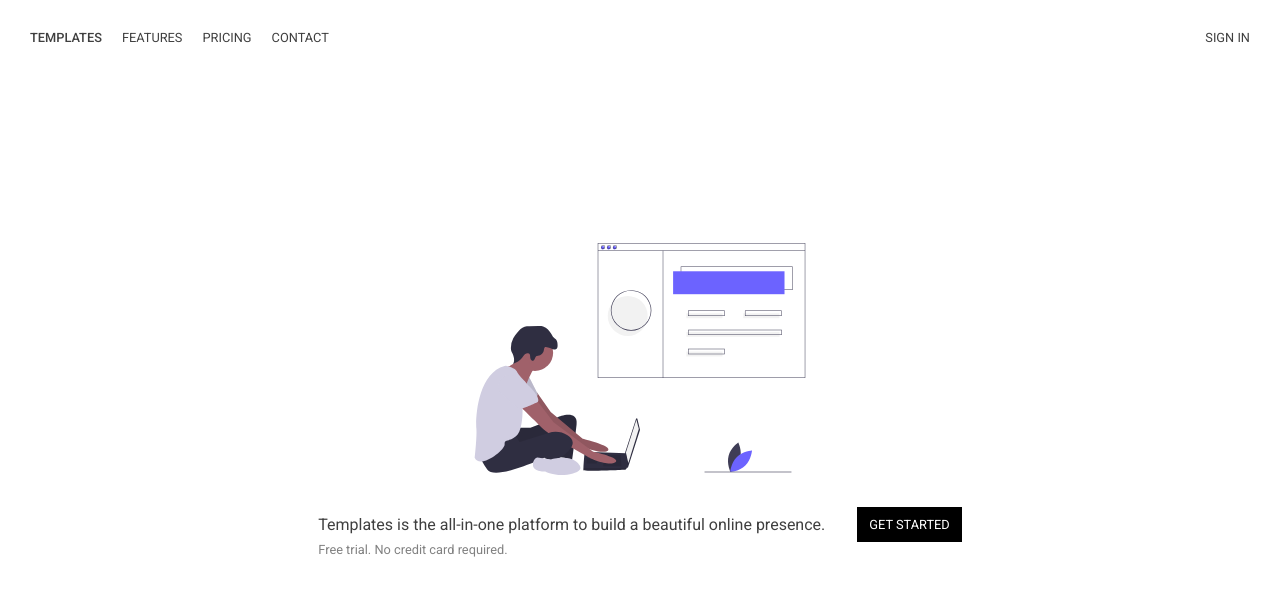
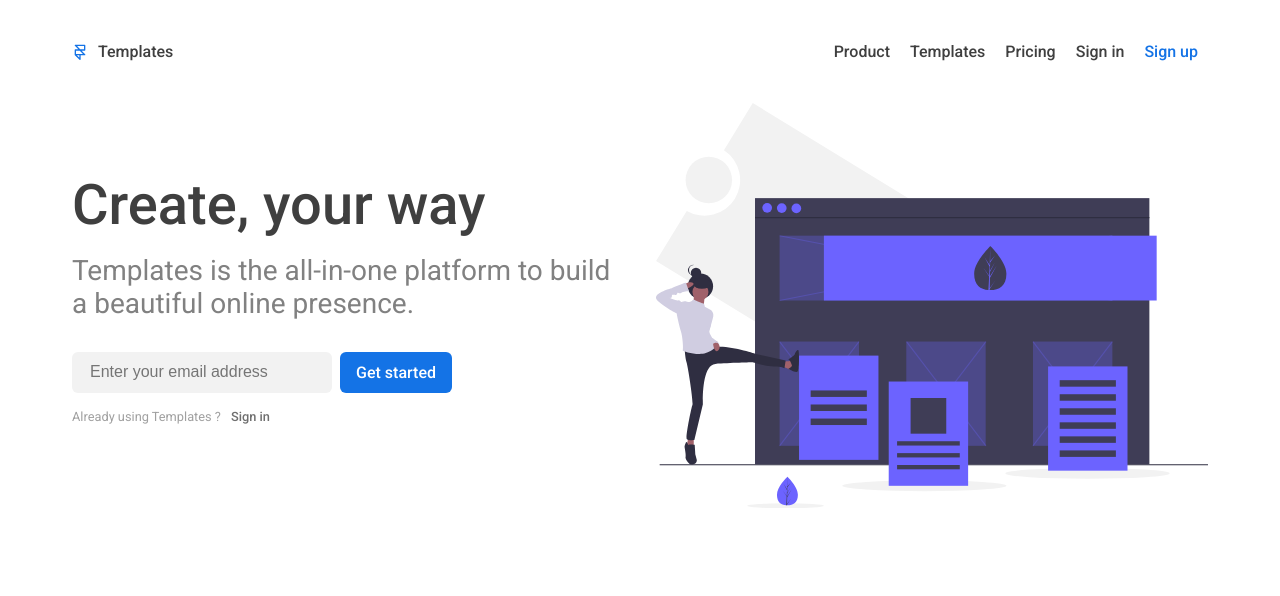
Before and after one commit to malcodeman/apage-client, a React (Create React App) app: page / in a window 1280 px wide. Shown: the top 596 px of the page. Built offline with nearby package versions, Linux system fonts and the light colour scheme; no server answers.

Commit message:
Improves home page

```diff
--- a/src/core/styles/themes/light.js
+++ b/src/core/styles/themes/light.js
@@ -4,11 +4,11 @@ export default {
   secondary: "#818181",
   backgroundPrimary: "#000000",
   backgroundSecondary: "#FFFFFF",
-  backgroundInput: "#FFFFFF",
+  backgroundInput: "#f2f2f2",
   backgroundColorTransition: "background-color 0.2s ease",
   error: "#f82b60",
   link: "#2680eb",
   borderColor: "#DDDDDD",
   borderWidth: "1px",
-  borderRadius: "2px"
+  borderRadius: "3px"
 };
--- /dev/null
+++ b/src/features/commonComponents/Logo.js
@@ -0,0 +1,33 @@
+import React from "react";
+import PropTypes from "prop-types";
+
+function Logo(props) {
+  const { color, size } = props;
+
+  return (
+    <svg
+      width={size}
+      height={size}
+      stroke={color}
+      viewBox="0 0 24 24"
+      fill="none"
+      stroke-width="2"
+      stroke-linecap="round"
+      stroke-linejoin="round"
+    >
+      <path d="M5 16V9h14V2H5l14 14h-7m-7 0l7 7v-7m-7 0h7" />
+    </svg>
+  );
+}
+
+Logo.propTypes = {
+  color: PropTypes.string,
+  size: PropTypes.oneOfType([PropTypes.string, PropTypes.number])
+};
+
+Logo.defaultProps = {
+  color: "currentColor",
+  size: "24"
+};
+
+export default Logo;
--- a/src/features/home/components/Home.js
+++ b/src/features/home/components/Home.js
@@ -1,30 +1,34 @@
 import React from "react";
-import styled from "styled-components";
+import styled, { withTheme } from "styled-components";
 import { Link } from "react-router-dom";
 
-import { ReactComponent as WebDeveloper } from "../styles/illustrations/web_developer.svg";
+import Logo from "../../commonComponents/Logo";
+import { ReactComponent as SvgIllustration } from "../styles/illustrations/landing_page.svg";
 
-const StyledHome = styled.div``;
-
-const Header = styled.header`
-  position: fixed;
-  top: 0;
-  left: 0;
-  right: 0;
+const Container = styled.div`
+  padding: 0 32px;
+  margin: 0 auto;
+  max-width: 1200px;
 `;
 
-const Brand = styled.a`
-  font-size: 0.8rem;
-  text-transform: uppercase;
+const Nav = styled.nav`
+  display: flex;
+  justify-content: space-between;
+  padding: 32px 0;
+  font-size: 1rem;
+`;
+
+const BrandLink = styled(Link)`
+  display: flex;
+  align-items: center;
+`;
+
+const BrandText = styled.span`
+  font-size: 1rem;
   padding: 10px;
   cursor: pointer;
   font-weight: 500;
   color: ${props => props.theme.primary};
-`;
-
-const Nav = styled.nav`
-  display: flex;
-  padding: 20px;
 `;
 
 const Links = styled.div`
@@ -35,110 +39,139 @@ const Links = styled.div`
 `;
 
 const StyledLink = styled(Link)`
-  font-size: 0.8rem;
-  text-transform: uppercase;
   padding: 10px;
   cursor: pointer;
-  color: ${props => props.theme.primary};
-`;
-
-const SignIn = styled(Link)`
-  margin-left: auto;
-  font-size: 0.8rem;
-  text-transform: uppercase;
-  padding: 10px;
-  cursor: pointer;
-  color: ${props => props.theme.primary};
+  font-weight: 500;
+  color: ${props => (props.color ? props.color : props.theme.primary)};
 `;
 
 const Hero = styled.div`
-  height: 100vh;
-  display: flex;
-  flex-direction: column;
-  align-items: center;
-  justify-content: center;
-  padding: 20px;
-`;
-
-const Illustration = styled(WebDeveloper)`
-  width: 232px;
-  height: 232px;
-  margin-bottom: 32px;
-  @media (min-width: 576px) {
-    width: 422px;
-    height: 232px;
-  }
-`;
-
-const HeroContent = styled.div``;
-
-const SubheadingWrapper = styled.div`
-  display: flex;
-  flex-direction: column;
-  @media (min-width: 576px) {
-    flex-direction: row;
+  display: grid;
+  grid-gap: 32px;
+  @media (min-width: 768px) {
+    grid-template-columns: 1fr 1fr;
     align-items: center;
   }
 `;
 
-const Subheading = styled.h1`
-  font-size: 1rem;
-  font-weight: normal;
+const HeroText = styled.div``;
+
+const Illustration = styled(SvgIllustration)`
+  display: none;
   @media (min-width: 576px) {
-    margin-right: 32px;
+    display: block;
+  }
+`;
+
+const Heading = styled.h1`
+  font-size: 1.5rem;
+  font-weight: 500;
+  margin-bottom: 1rem;
+  @media (min-width: 576px) {
+    font-size: 3.5rem;
   }
   color: ${props => props.theme.primary};
 `;
 
+const Subheading = styled.h2`
+  font-size: 1.2rem;
+  font-weight: normal;
+  margin-bottom: 2rem;
+  @media (min-width: 576px) {
+    font-size: 1.75rem;
+  }
+  color: ${props => props.theme.secondary};
+`;
+
+const Form = styled.div`
+  display: grid;
+  grid-template-columns: 1fr auto;
+  max-width: 380px;
+  grid-gap: 0.5rem;
+`;
+
+const Input = styled.input`
+  font-size: 1rem;
+  padding: 0.6rem 1rem;
+  outline: 0;
+  border: 2px solid transparent;
+  border-radius: 6px;
+  max-width: 100%;
+  overflow: hidden;
+  text-overflow: ellipsis;
+  white-space: nowrap;
+  font-weight: 500;
+  color: ${props => props.theme.primary};
+  background-color: ${props => props.theme.backgroundInput};
+  &:focus {
+    border-color: ${props => props.theme.borderColor};
+  }
+`;
+
 const CTA = styled.button`
-  font-size: 0.8rem;
+  font-size: 1rem;
   border: 0;
-  text-transform: uppercase;
   color: #fff;
-  padding: 10px 12px;
+  padding: 0.6rem 1rem;
   cursor: pointer;
   font-family: "Roboto", sans-serif;
-  margin: 32px 0;
+  border-radius: 6px;
+  font-weight: 500;
   @media (min-width: 576px) {
     margin: 0;
   }
-  background-color: ${props => props.theme.backgroundPrimary};
+  background-color: ${props => props.theme.brand};
 `;
 
 const Note = styled.p`
   font-size: 0.8rem;
+  opacity: 0.75;
+  padding: 1rem 0;
   color: ${props => props.theme.secondary};
 `;
 
-function Home() {
+function Home(props) {
   return (
-    <StyledHome>
-      <Header>
+    <>
+      <Container>
         <Nav>
-          <Brand>Templates</Brand>
+          <BrandLink to="/">
+            <Logo size={16} color={props.theme.brand} />
+            <BrandText>Templates</BrandText>
+          </BrandLink>
           <Links>
-            <StyledLink to="/">Features</StyledLink>
+            <StyledLink to="/">Product</StyledLink>
+            <StyledLink to="/">Templates</StyledLink>
             <StyledLink to="/">Pricing</StyledLink>
-            <StyledLink to="/">Contact</StyledLink>
+            <StyledLink to="/login">Sign in</StyledLink>
+            <StyledLink to="/" color={props.theme.brand}>
+              Sign up
+            </StyledLink>
           </Links>
-          <SignIn to="/login">Sign in</SignIn>
         </Nav>
-      </Header>
-      <Hero>
-        <Illustration />
-        <HeroContent>
-          <SubheadingWrapper>
+      </Container>
+      <Container>
+        <Hero>
+          <HeroText>
+            <Heading>Create, your way</Heading>
             <Subheading>
               Templates is the all-in-one platform to build a beautiful online
               presence.
             </Subheading>
-            <CTA>Get started</CTA>
-          </SubheadingWrapper>
-          <Note>Free trial. No credit card required.</Note>
-        </HeroContent>
-      </Hero>
-    </StyledHome>
+            <Form>
+              <Input type="text" placeholder="Enter your email address" />
+              <CTA>Get started</CTA>
+            </Form>
+            <Note>
+              Already using Templates ?
+              <StyledLink to="/login">Sign in</StyledLink>
+            </Note>
+          </HeroText>
+          <Illustration />
+        </Hero>
+      </Container>
+    </>
   );
 }
 
-export default Home;
+export default withTheme(Home);
```
Also changed, not shown: src/features/home/styles/illustrations/landing_page.svg (added), src/features/home/styles/illustrations/web_developer.svg (deleted).
